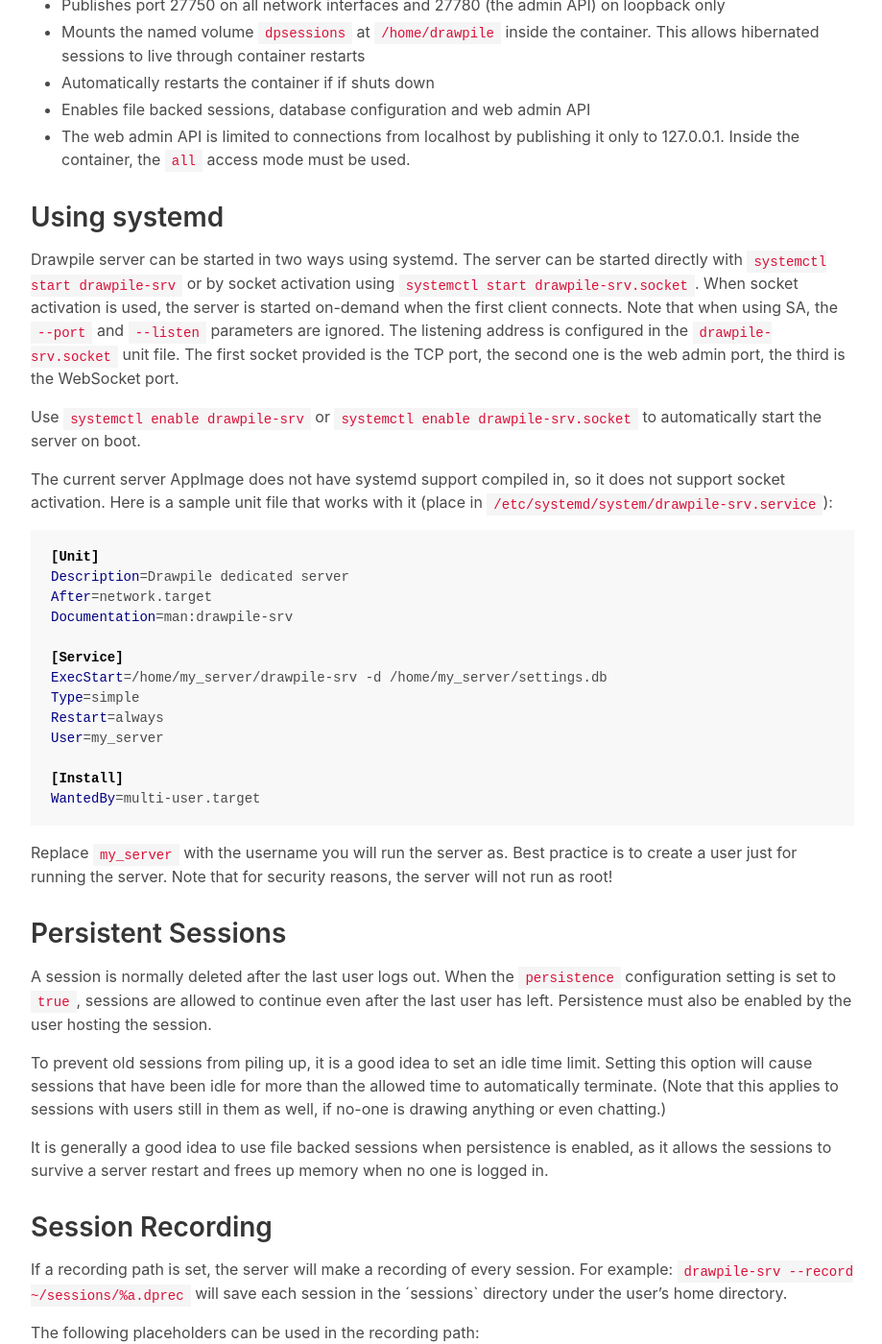
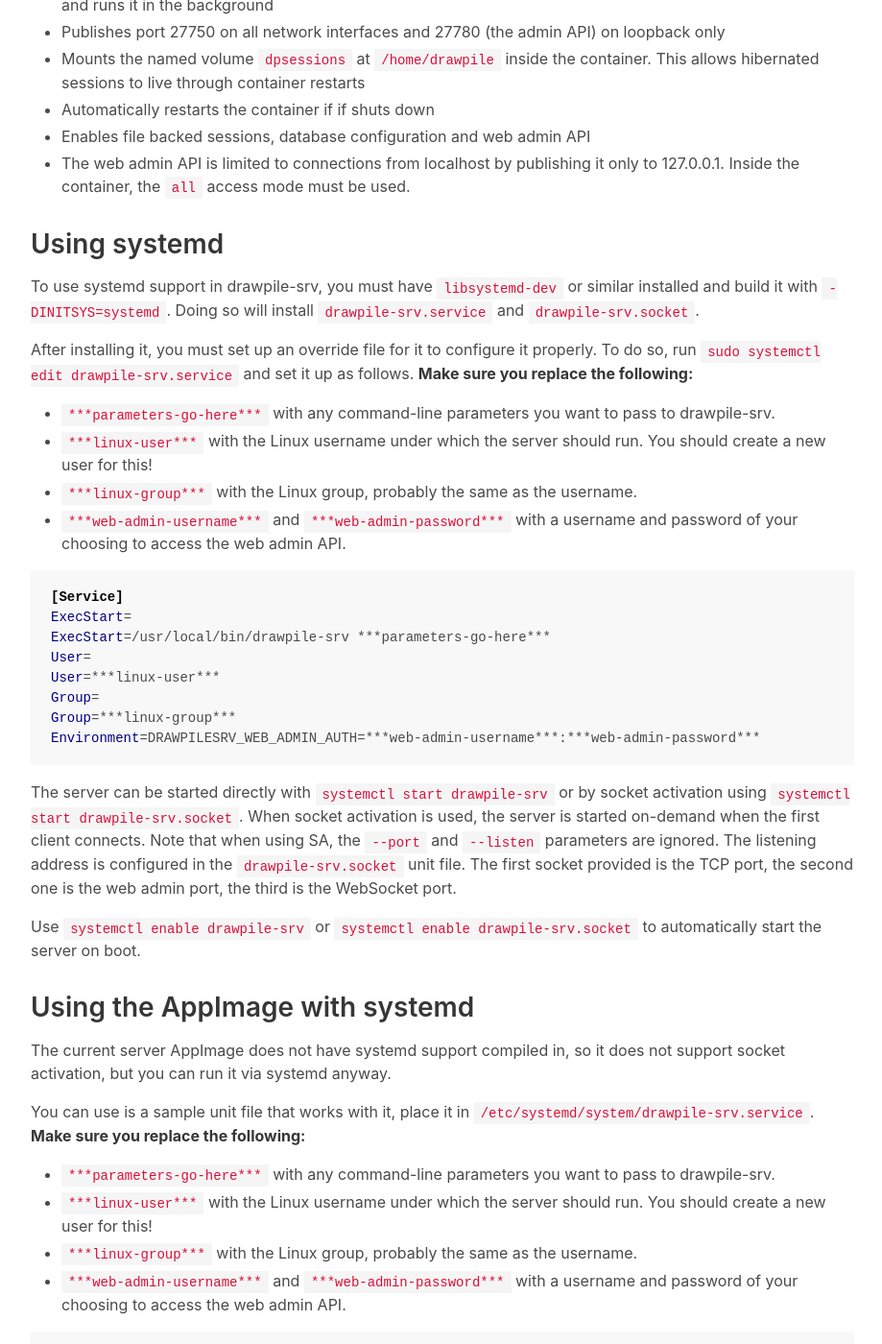
Before and after one commit to drawpile/drawpile.github.io, a Jekyll site: the page built from help/server/dedicatedserver.markdown, in a window 1280 px wide and 1400 px high, scrolled down 5026 px. Shown: the whole window at 96% size, without its empty margins (32-951 px from the left). Built offline with Jekyll 4.4.1, drawn with Linux system fonts in a browser that asks for light colours; some of the changed text lies outside the part shown.

Commit message:
Clarify systemd docs
With regards to how to build the server with it and how to set up a unit
file override.

````diff
--- a/help/server/dedicatedserver.markdown
+++ b/help/server/dedicatedserver.markdown
@@ -179,11 +179,40 @@
 
 ## Using systemd
 
-Drawpile server can be started in two ways using systemd. The server can be started directly with `systemctl start drawpile-srv` or by socket activation using `systemctl start drawpile-srv.socket`. When socket activation is used, the server is started on-demand when the first client connects. Note that when using SA, the `--port` and `--listen` parameters are ignored. The listening address is configured in the `drawpile-srv.socket` unit file. The first socket provided is the TCP port, the second one is the web admin port, the third is the WebSocket port.
+To use systemd support in drawpile-srv, you must have `libsystemd-dev` or similar installed and build it with `-DINITSYS=systemd`. Doing so will install `drawpile-srv.service` and `drawpile-srv.socket`.
+
+After installing it, you must set up an override file for it to configure it properly. To do so, run `sudo systemctl edit drawpile-srv.service` and set it up as follows. **Make sure you replace the following:**
+
+* `***parameters-go-here***` with any command-line parameters you want to pass to drawpile-srv.
+* `***linux-user***` with the Linux username under which the server should run. You should create a new user for this!
+* `***linux-group***` with the Linux group, probably the same as the username.
+* `***web-admin-username***` and `***web-admin-password***` with a username and password of your choosing to access the web admin API.
+
+```systemd
+[Service]
+ExecStart=
+ExecStart=/usr/local/bin/drawpile-srv ***parameters-go-here***
+User=
+User=***linux-user***
+Group=
+Group=***linux-group***
+Environment=DRAWPILESRV_WEB_ADMIN_AUTH=***web-admin-username***:***web-admin-password***
+```
+
+The server can be started directly with `systemctl start drawpile-srv` or by socket activation using `systemctl start drawpile-srv.socket`. When socket activation is used, the server is started on-demand when the first client connects. Note that when using SA, the `--port` and `--listen` parameters are ignored. The listening address is configured in the `drawpile-srv.socket` unit file. The first socket provided is the TCP port, the second one is the web admin port, the third is the WebSocket port.
 
 Use `systemctl enable drawpile-srv` or `systemctl enable drawpile-srv.socket` to automatically start the server on boot.
 
-The current server AppImage does not have systemd support compiled in, so it does not support socket activation. Here is a sample unit file that works with it (place in `/etc/systemd/system/drawpile-srv.service`):
+## Using the AppImage with systemd
+
+The current server AppImage does not have systemd support compiled in, so it does not support socket activation, but you can run it via systemd anyway.
+
+You can use is a sample unit file that works with it, place it in `/etc/systemd/system/drawpile-srv.service`. **Make sure you replace the following:**
+
+* `***parameters-go-here***` with any command-line parameters you want to pass to drawpile-srv.
+* `***linux-user***` with the Linux username under which the server should run. You should create a new user for this!
+* `***linux-group***` with the Linux group, probably the same as the username.
+* `***web-admin-username***` and `***web-admin-password***` with a username and password of your choosing to access the web admin API.
 
 ```systemd
 [Unit]
@@ -192,18 +221,18 @@
 Documentation=man:drawpile-srv
 
 [Service]
-ExecStart=/home/my_server/drawpile-srv -d /home/my_server/settings.db
+ExecStart=/usr/local/bin/Drawpile.AppImage --server ***parameters-go-here***
 Type=simple
 Restart=always
-User=my_server
+User=***linux-user***
+Group=***linux-group***
+Environment=DRAWPILESRV_WEB_ADMIN_AUTH=***web-admin-username***:***web-admin-password***
 
 [Install]
 WantedBy=multi-user.target
 ```
 
-Replace `my_server` with the username you will run the server as.
-Best practice is to create a user just for running the server.
-Note that for security reasons, the server will not run as root!
+Use `systemctl enable drawpile-srv` to automatically start the server on boot.
 
 ## Persistent Sessions
 
````
